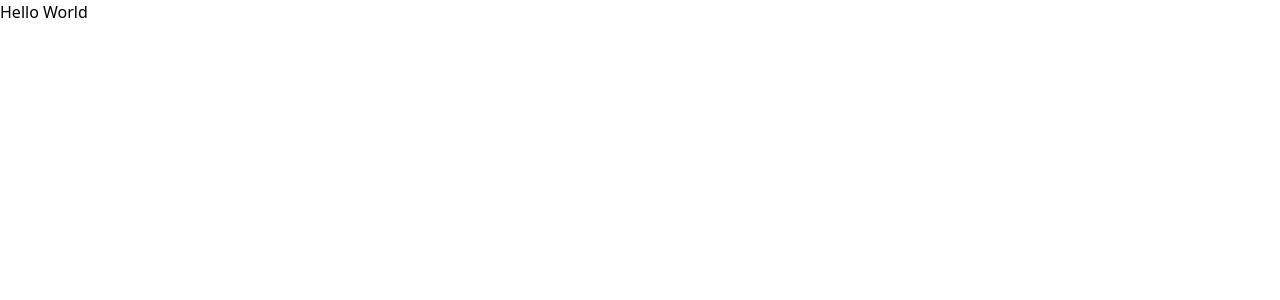
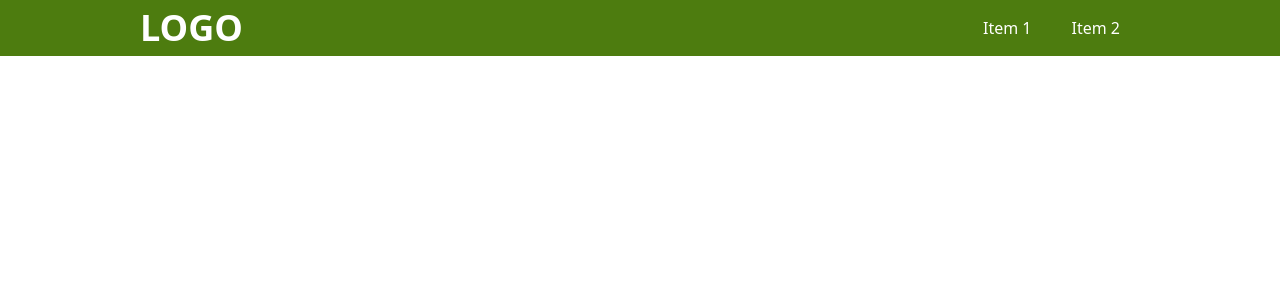
Before and after one commit to mariovyord/lunch-menu, a React (Create React App) app: page / in a window 1280 px wide. Shown: the top 300 px of the page. Built offline with nearby package versions, Linux system fonts and the light colour scheme.

Commit message:
create: navigation bar

```diff
--- a/package.json
+++ b/package.json
@@ -14,6 +14,7 @@
     "react": "^18.2.0",
     "react-dom": "^18.2.0",
     "react-redux": "^8.0.2",
+    "react-router-dom": "^6.3.0",
     "react-scripts": "5.0.1",
     "typescript": "^4.8.2",
     "web-vitals": "^2.1.4"
--- a/src/App.tsx
+++ b/src/App.tsx
@@ -1,7 +1,9 @@
+import Navigation from "./features/Navigation";
+
 function App() {
 	return (
 		<div className="App">
-			<p>Hello World</p>
+			<Navigation />
 		</div>
 	);
 }
--- /dev/null
+++ b/src/features/Navigation.tsx
@@ -0,0 +1,68 @@
+import React, { useState } from 'react'
+import { Link } from 'react-router-dom'
+
+type listItemArray = {
+	name: string,
+	url: string,
+}[];
+
+const Navigation = () => {
+	const [state, setState] = useState({
+		toggle: false,
+	})
+
+	const toggleHamburger = () => {
+		setState((prevState) => ({
+			...prevState,
+			toggle: !prevState.toggle,
+		}))
+	}
+
+	const list: listItemArray = [
+		{
+			name: 'Item 1',
+			url: '/item1',
+		},
+		{
+			name: 'Item 2',
+			url: '/item2',
+		}
+	]
+
+	return (
+		<header className='h-14 bg-lime-700'>
+			<div className='max-w-5xl m-auto h-full'>
+				<div className='flex justify-between min-w-full h-full px-3'>
+					<div className='text-white font-bold text-4xl h-full'>
+						<Link to='/' className='h-full flex items-center'>LOGO</Link>
+					</div>
+					<nav>
+						<div className='hidden sm:block w-full h-full'>
+							<ul className='flex h-full'>
+								{list.map((item) => {
+									return <li key={item.url}><Link to={item.url} className='h-full flex items-center px-5 text-white hover:bg-lime-800'>{item.name}</Link></li>
+								})}
+							</ul>
+						</div>
+						<div onClick={() => toggleHamburger()} className='sm:hidden h-full'>
+							<div className='h-full flex items-center cursor-pointer w-8'>
+								<div className={`${state.toggle ? 'flex' : 'flex flex-col'} gap-1`}>
+									<div className={`${state.toggle && 'rotate-45 absolute right-3'} w-8 h-1 bg-white transition-all`}></div>
+									<div className={`${state.toggle ? '' : 'w-8 h-1'} bg-white transition-all `}></div>
+									<div className={`${state.toggle && '-rotate-45 absolute right-3'} w-8 h-1 bg-white transition-all `}></div>
+								</div>
+							</div>
+							<ul className={`${state.toggle ? 'absolute' : 'hidden'} w-screen p-5 bg-green-400 top-14 left-0`}>
+								{list.map((item) => {
+									return <li key={item.url}><Link to={item.url}>{item.name}</Link></li>
+								})}
+							</ul>
+						</div>
+					</nav>
+				</div>
+			</div>
+		</header >
+	)
+}
+
+export default Navigation;
--- a/src/index.tsx
+++ b/src/index.tsx
@@ -1,5 +1,6 @@
 import { createRoot } from 'react-dom/client';
 import { Provider } from 'react-redux';
+import { BrowserRouter } from 'react-router-dom';
 import { store } from './app/store';
 import App from './App';
 import './index.css';
@@ -8,7 +9,9 @@ const container = document.getElementById('root')!;
 const root = createRoot(container);
 
 root.render(
-	<Provider store={store}>
-		<App />
-	</Provider>
+	<BrowserRouter>
+		<Provider store={store}>
+			<App />
+		</Provider>
+	</BrowserRouter>
 );
```
Also changed, not shown: 2 other files (tests, documents, lock files or other folders).
